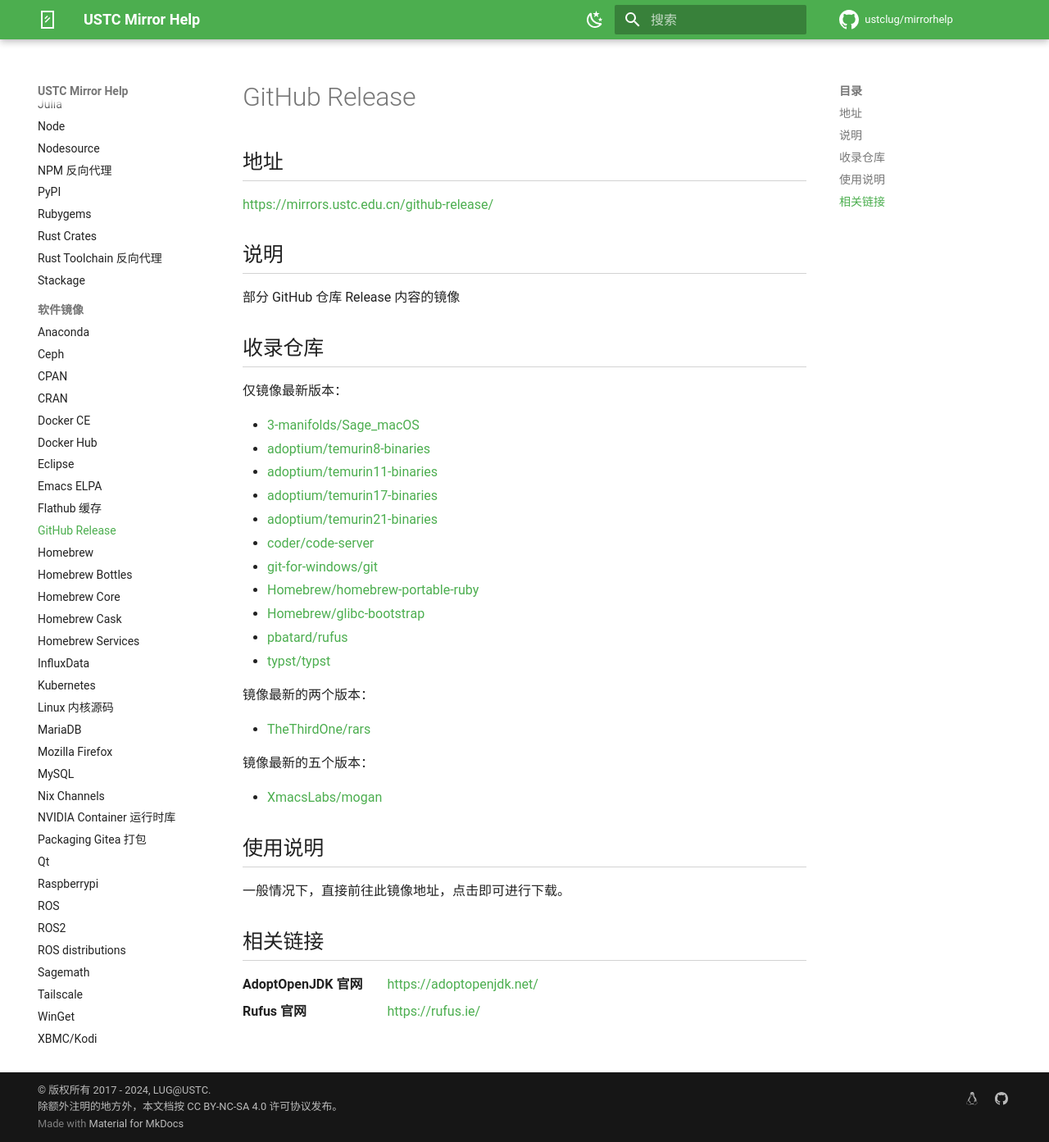
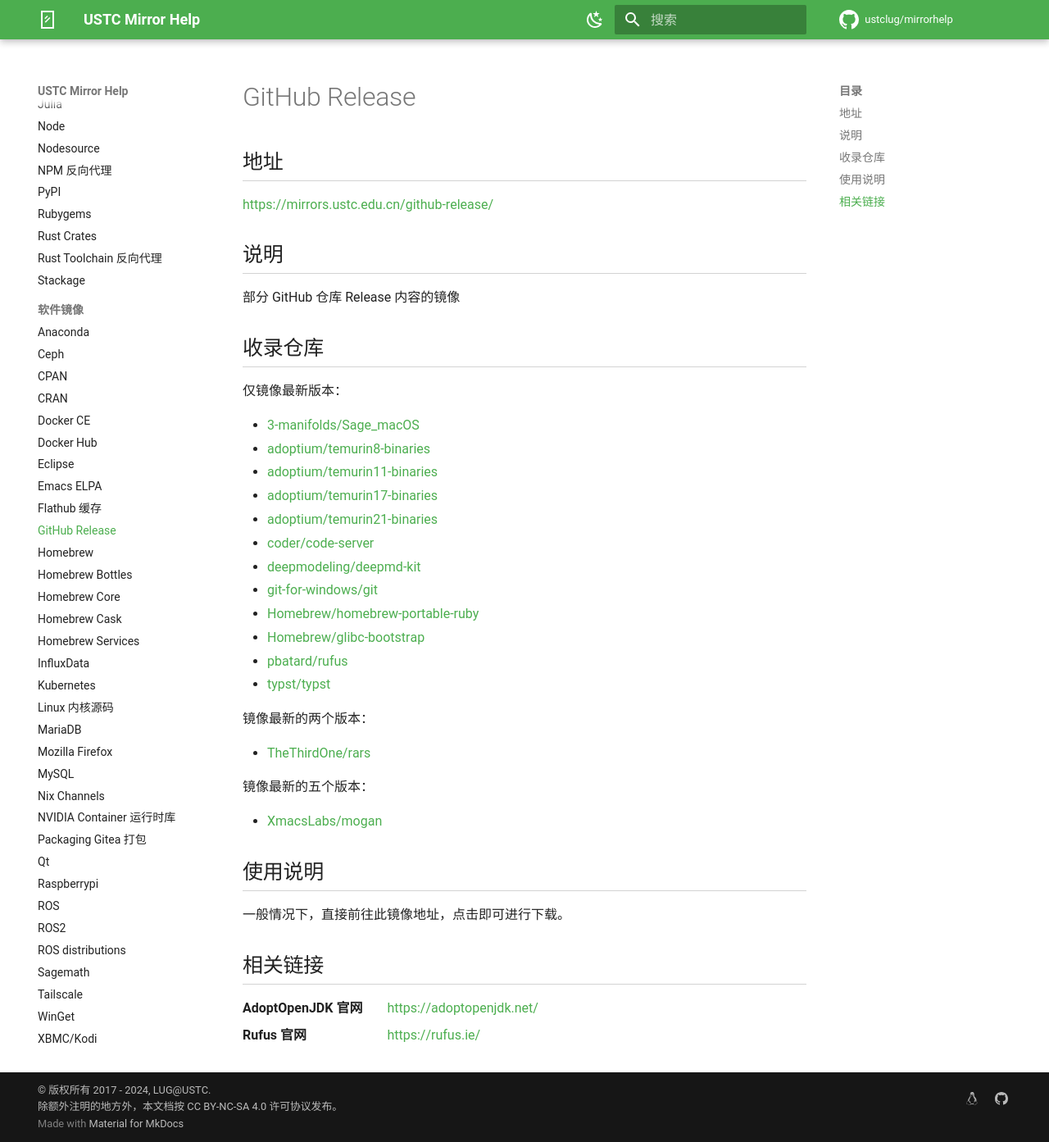
Before and after one commit to ustclug/mirrorhelp, an MkDocs documentation site: the page built from docs/github-release.md, in a window 1280 px wide and 1393 px high. Shown: the whole window at 82% size. Built offline with MkDocs 1.6.1 and Material for MkDocs 9.7.7, drawn with Linux system fonts in a browser that asks for light colours; comment, search, counter and statistics services are not loaded.

Commit message:
github-release: Add deepmodeling/deepmd-kit

```diff
--- a/docs/github-release.md
+++ b/docs/github-release.md
@@ -18,6 +18,7 @@
 - [adoptium/temurin17-binaries](https://github.com/adoptium/temurin17-binaries)
 - [adoptium/temurin21-binaries](https://github.com/adoptium/temurin21-binaries)
 - [coder/code-server](https://github.com/coder/code-server)
+- [deepmodeling/deepmd-kit](https://github.com/deepmodeling/deepmd-kit)
 - [git-for-windows/git](https://github.com/git-for-windows/git)
 - [Homebrew/homebrew-portable-ruby](https://github.com/Homebrew/homebrew-portable-ruby)
 - [Homebrew/glibc-bootstrap](https://github.com/Homebrew/glibc-bootstrap)
```
